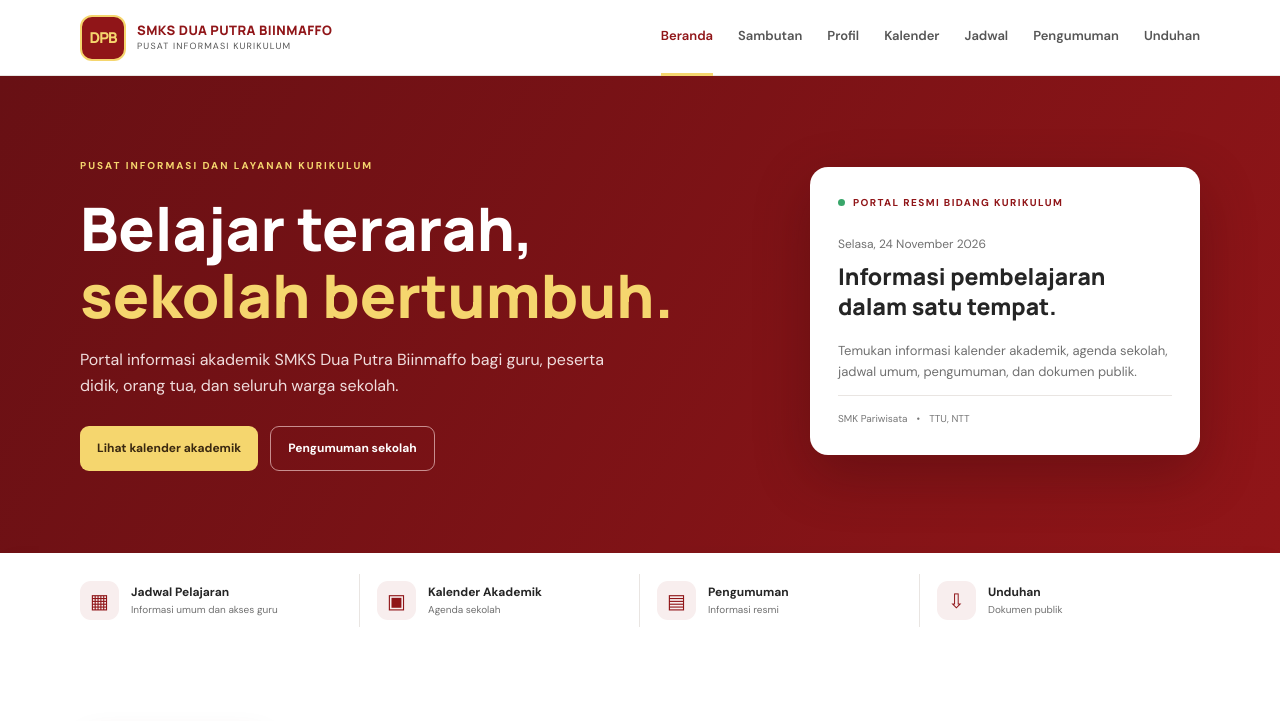
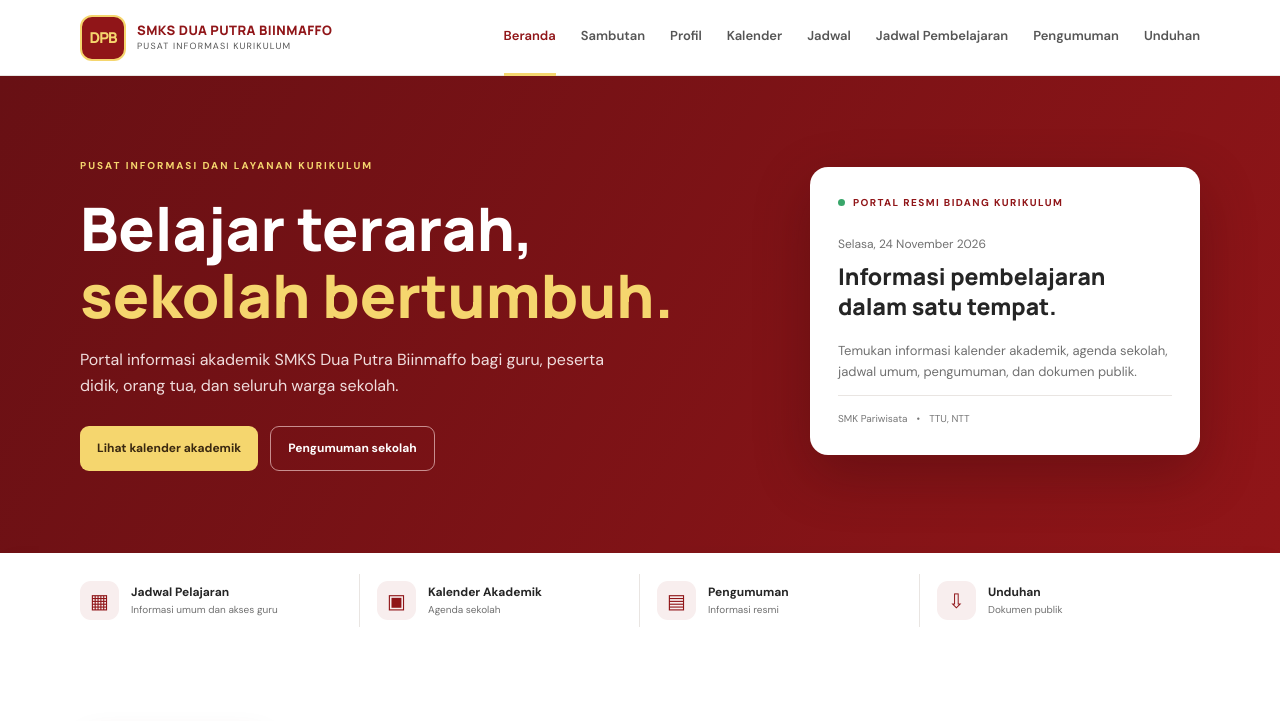
Before and after one commit to SMKSDPB/website-wakakur, a plain HTML site: page index.html in a window 1280 px wide. Shown: the top 721 px of the page. Drawn offline with nearby package versions, Linux system fonts and the light colour scheme; no server answers.

Commit message:
Menambahkan navigasi jadwal pembelajaran publik

```diff
--- a/index.html
+++ b/index.html
@@ -23,6 +23,7 @@
         <a href="#profil">Profil</a>
         <a href="#kalender">Kalender</a>
         <a href="#jadwal">Jadwal</a>
+        <a href="jadwal.html">Jadwal Pembelajaran</a>
         <a href="#pengumuman">Pengumuman</a>
         <a href="#unduhan">Unduhan</a>
       </nav>
```
